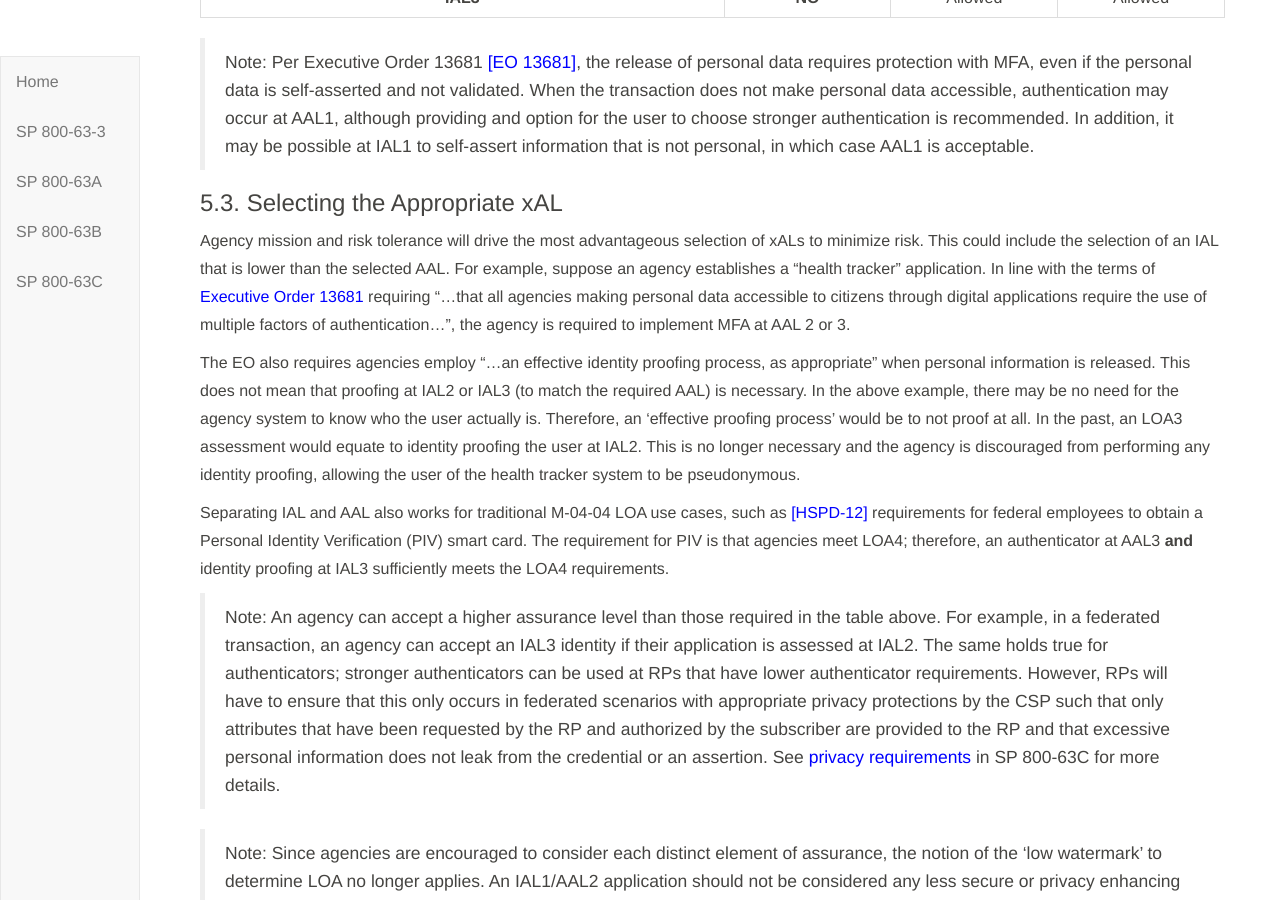
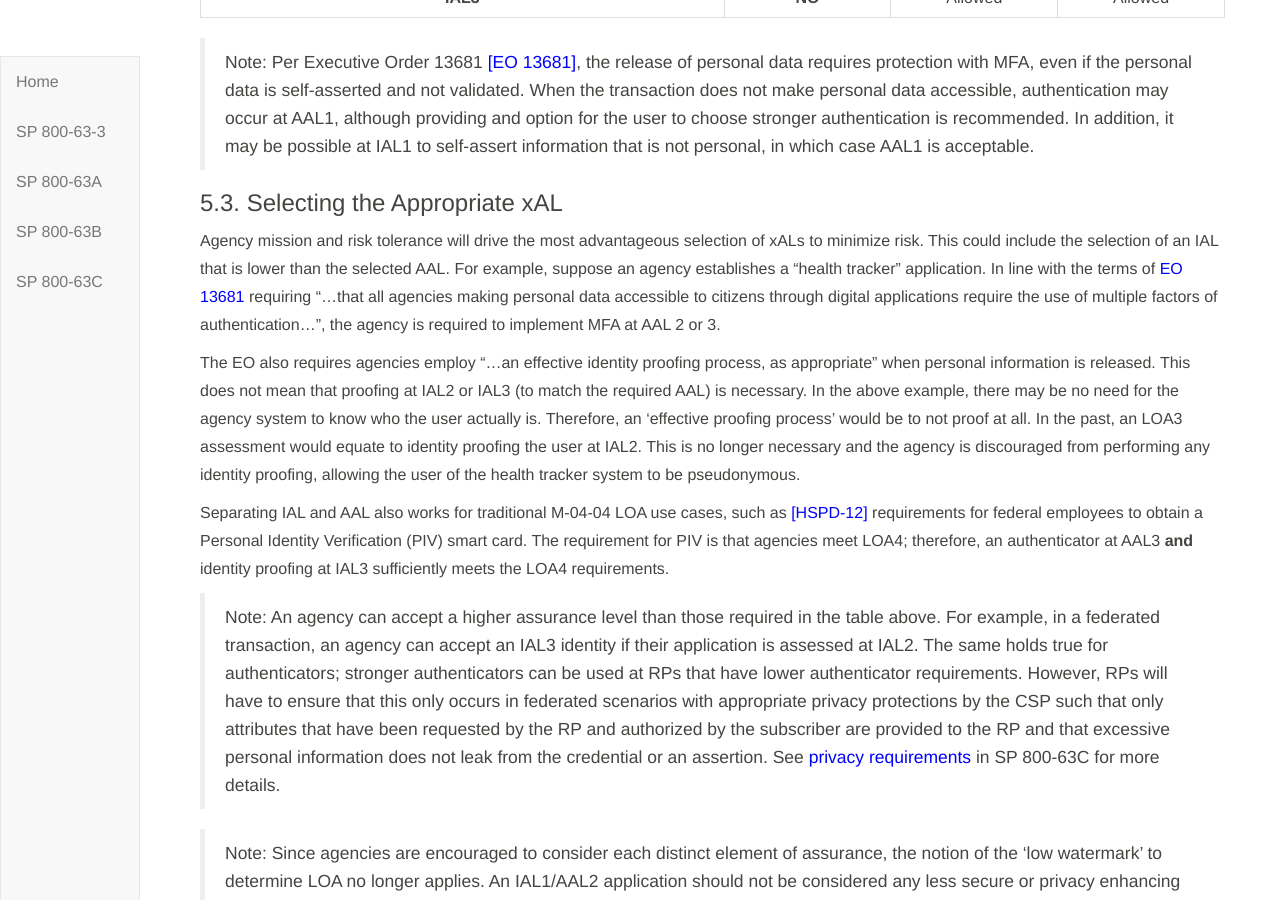
Before and after one commit to usnistgov/800-63-3, a Jekyll site: the page built from sp800-63-3/sec5_xAL.md, in a window 1280 px wide and 900 px high, scrolled down 2782 px. Built offline with Jekyll 4.4.1, drawn with Linux system fonts in a browser that asks for light colours; our own code applies the rules of GitHub Pages for plain Markdown files.

Commit message:
Update sec5_xAL.md

```diff
--- a/sp800-63-3/sec5_xAL.md
+++ b/sp800-63-3/sec5_xAL.md
@@ -98,7 +98,7 @@ The ability to combine varying xALs offers significant flexibility to agencies,
 
 ### 5.3. <a name="CYOA"></a>Selecting the Appropriate xAL
 
-Agency mission and risk tolerance will drive the most advantageous selection of xALs to minimize risk. This could include the selection of an IAL that is lower than the selected AAL. For example, suppose an agency establishes a "health tracker" application. In line with the terms of [Executive Order 13681](#EO13681) requiring "...that all agencies making personal data accessible to citizens through digital applications require the use of multiple factors of authentication...", the agency is required to implement MFA at AAL 2 or 3.
+Agency mission and risk tolerance will drive the most advantageous selection of xALs to minimize risk. This could include the selection of an IAL that is lower than the selected AAL. For example, suppose an agency establishes a "health tracker" application. In line with the terms of [EO 13681](#EO13681) requiring "...that all agencies making personal data accessible to citizens through digital applications require the use of multiple factors of authentication...", the agency is required to implement MFA at AAL 2 or 3.
 
 The EO also requires agencies employ "...an effective identity proofing process, as appropriate" when personal information is released. This does not mean that proofing at IAL2 or IAL3 (to match the required AAL) is necessary. In the above example, there may be no need for the agency system to know who the user actually is. Therefore, an 'effective proofing process' would be to not proof at all. In the past, an LOA3 assessment would equate to identity proofing the user at IAL2. This is no longer necessary and the agency is discouraged from performing any identity proofing, allowing the user of the health tracker system to be pseudonymous.
 
```
